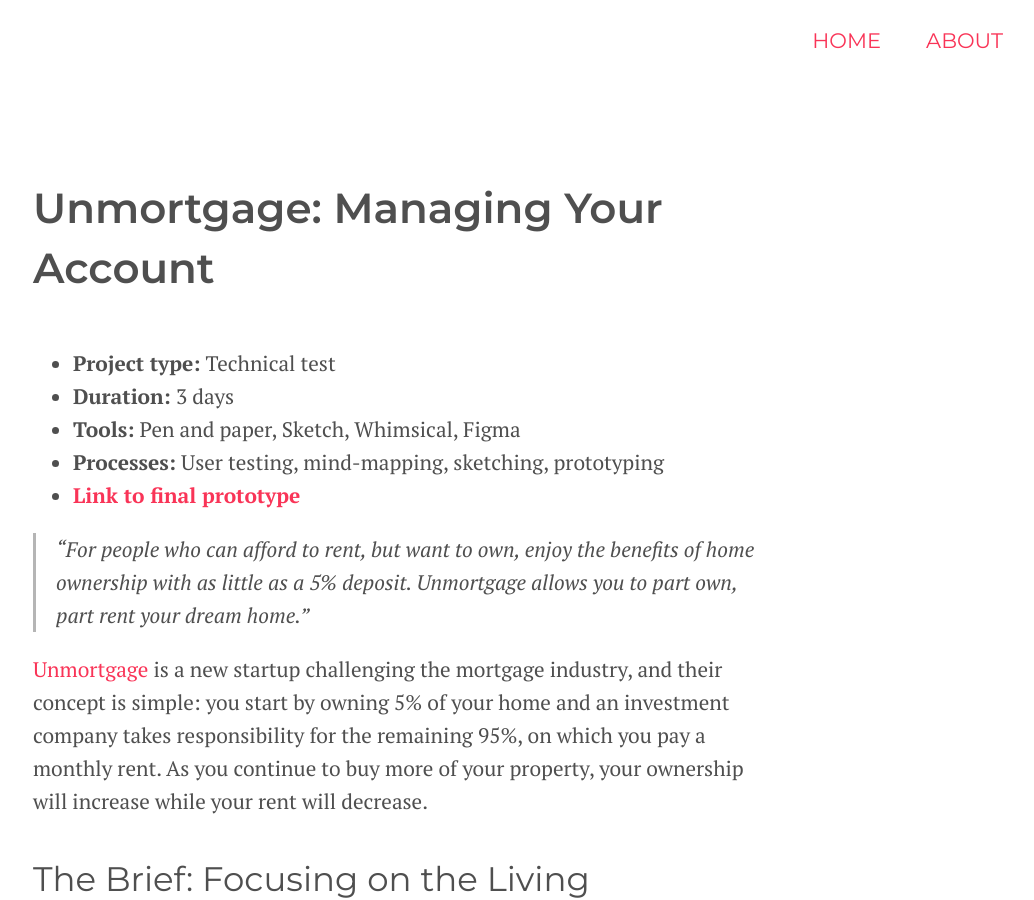
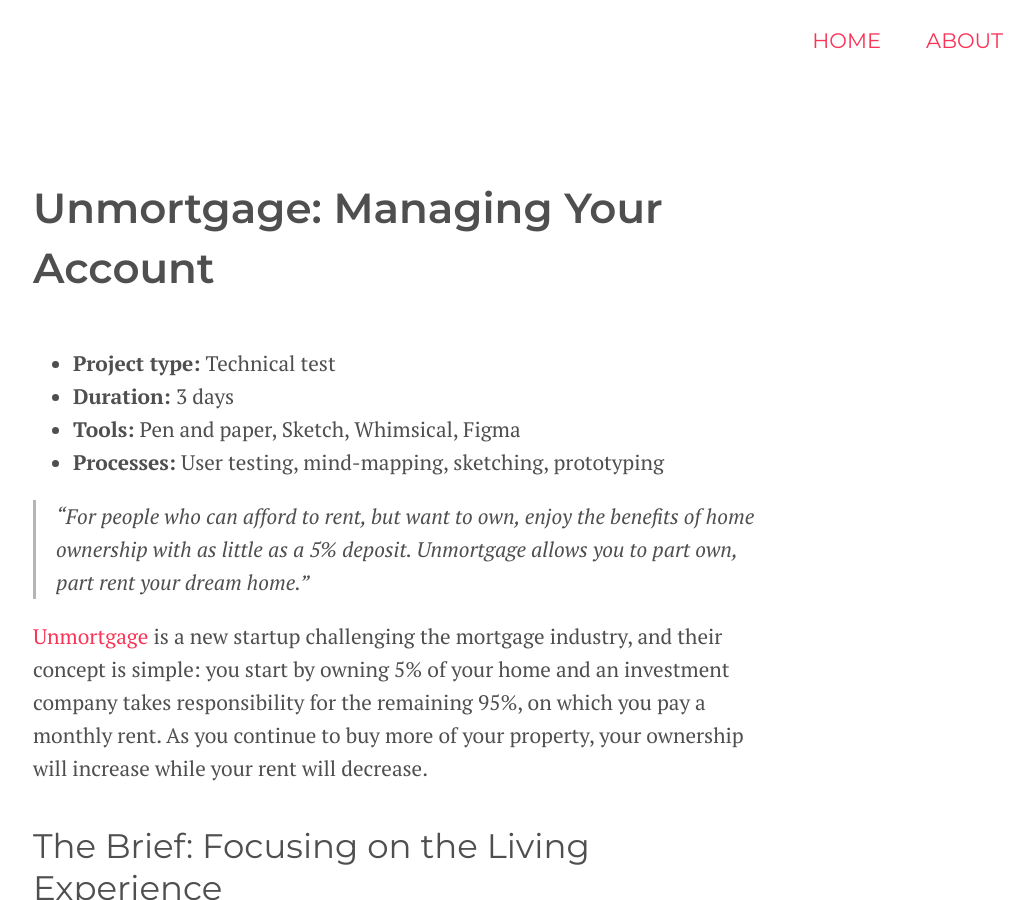
Before and after one commit to irenealgi/irenealegre.com, a Jekyll site: the page built from unmortgage.md, in a window 1280 px wide and 900 px high. Shown: the whole window, without its empty margins (242-1276 px from the left). Built offline with Jekyll 4.4.1, drawn with Linux system fonts in a browser that asks for light colours.

Commit message:
Removing link to prototype
Former-commit-id: 322a487e4bfcd2cee726220a599baffdf369b090

```diff
--- a/unmortgage.md
+++ b/unmortgage.md
@@ -9,7 +9,6 @@
 * **Duration:** 3 days
 * **Tools:** Pen and paper, Sketch, Whimsical, Figma
 * **Processes:** User testing, mind-mapping, sketching, prototyping
-* [**Link to final prototype**](https://www.figma.com/proto/CYKYwJfTWAWEZSxqyns4X7rc/Unmortgage?node-id=1%3A15&viewport=-34%2C399%2C0.0665196&scaling=min-zoom){:target="_blank"}
 
 
 > “For people who can afford to rent, but want to own, enjoy the benefits of home ownership with as little as a 5% deposit.
```
